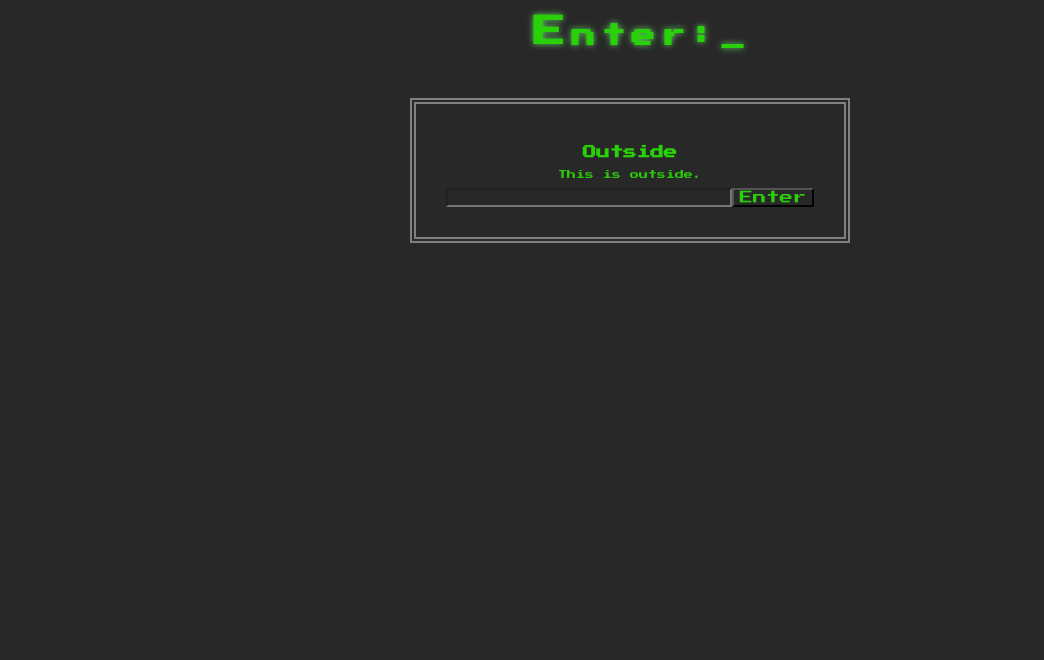
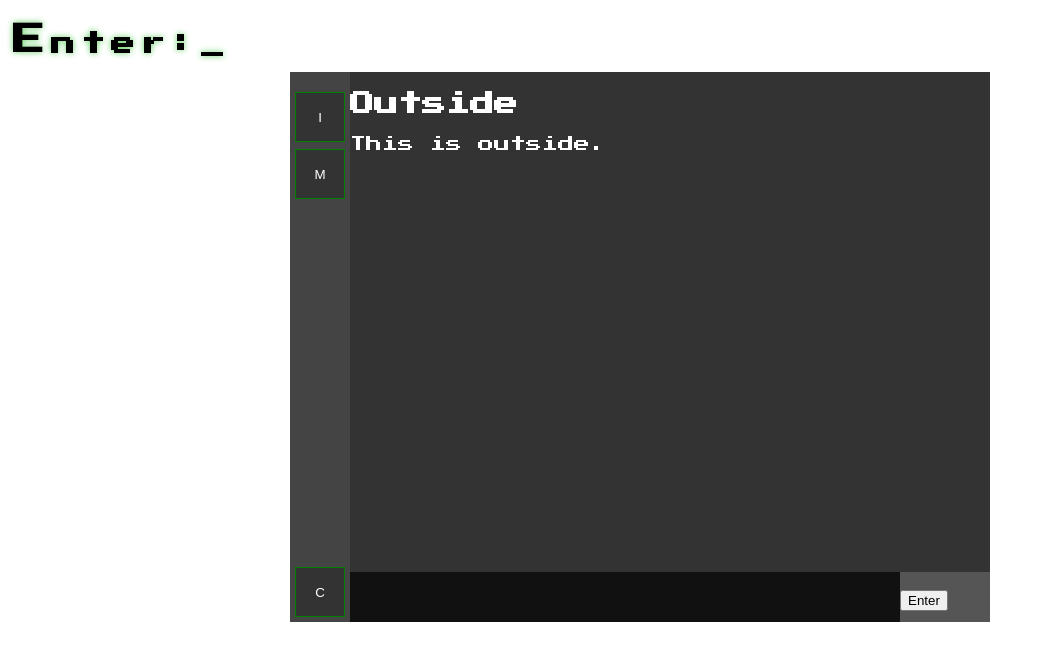
Before and after one commit to Pampen/Enter, a React (Create React App) app: page / in a window 1280 px wide. Shown: the top 660 px of the page, without its empty margins (0-1044 px from the left). Built offline with nearby package versions, Linux system fonts and the light colour scheme.

Commit message:
CSS grejer has happened.

```diff
--- a/src/App.js
+++ b/src/App.js
@@ -46,9 +46,15 @@ class App extends Component {
 
   render() {
     return (
-      <div id="wrapper">
-        <main>
+      <main id="wrapper">
         <div className="container">
+          <div className="button-container">
+            <div id="main-buttons">
+              <button className="game-button" id="inventory-button">I</button>
+              <button className="game-button" id="map-button">M</button>
+            </div>
+            <button className="game-button" id="command-button">C</button>
+          </div>
           <div className="game-container">
             <div className="game-screen">
               <div className="game-screen-header">
@@ -80,7 +86,6 @@ class App extends Component {
           </div>
         </div>
       </main>
-      </div>
     );
   }
 }
--- a/src/style.css
+++ b/src/style.css
@@ -1,39 +1,87 @@
-* {
-  background-color: #282828;
-  color: rgb(41, 209, 8);
+body {
+  display: flex;
+  flex-direction: column;
+  font-family: 'Press Start 2P', sans-serif;
+}
 
-  text-align: center;
-  font-family: 'Press Start 2P', cursive;
+.container{
+
+  display: flex;
+  flex-grow: 1;
+  justify-content: center;
+  width: 700px;
+  height: 550px;
+  margin: auto;
+  color: white;
+}
+
+.game-container{
+  display: flex;
+  flex-direction: column;
+  flex-grow: 1;
+  background-color: #333;
+
+}
+.game-screen {
+  flex-grow: 1;
+}
+.terminal {
+  display: flex;
+  height: 50px;
+  background-color: #555;
+}
+
+.terminal-input {
+  font-size: 24px;
+  padding: 0;
+  margin-bottom: 5px;
+  height: 50px;
+  width: 550px;
+  background-color: #111;
+  color: white;
+  border: none;
+}
+.terminal-input:focus {
+  outline: 0;
+}
+.button-container {
+  display: flex;
+  flex-direction: column;
+  justify-content: space-between;
+  align-items: center;
+  height: 100%;
+  width: 60px;
+  background-color: #444;
+}
+#main-buttons {
+  display: flex;
+  flex-direction: column;
+  justify-content: center;
+  align-items: center;
+}
+.game-button {
+  width: 50px;
+  height: 50px;
+  background-color: #333;
+  text-emphasis-style: bold;
+  color: white;
+  border: 1px solid green;
+}
+#inventory-button {
+  margin-top: 20px;
+  margin-bottom: 7px;
+}
+#command-button {
+  margin-bottom: 5px;
 }
 
 
 
 
-.container{
 
-  display: flex;
-  flex-basis: 80%;
-  flex-grow: 1;
-  padding: 30px;
-  margin: 20px 40px 20px 20px;
-  justify-content: center;
-  background-color: #282828;
-  color: rgb(41, 209, 8);
-  text-align: center;
-  font-size: 9px;
-}
-
-.game-container{
-  border-style:double;
-  border-color: gray;
-  padding: 30px;
-  border-width: 6px;
-
-}
 
 
 .game-title {
-  font-family: 'Press Start 2P', cursive;
   font-size: 24px;
   letter-spacing: 6px;
   margin-left: 5px;
```
Lines whose indentation alone changed are shown as unchanged.
